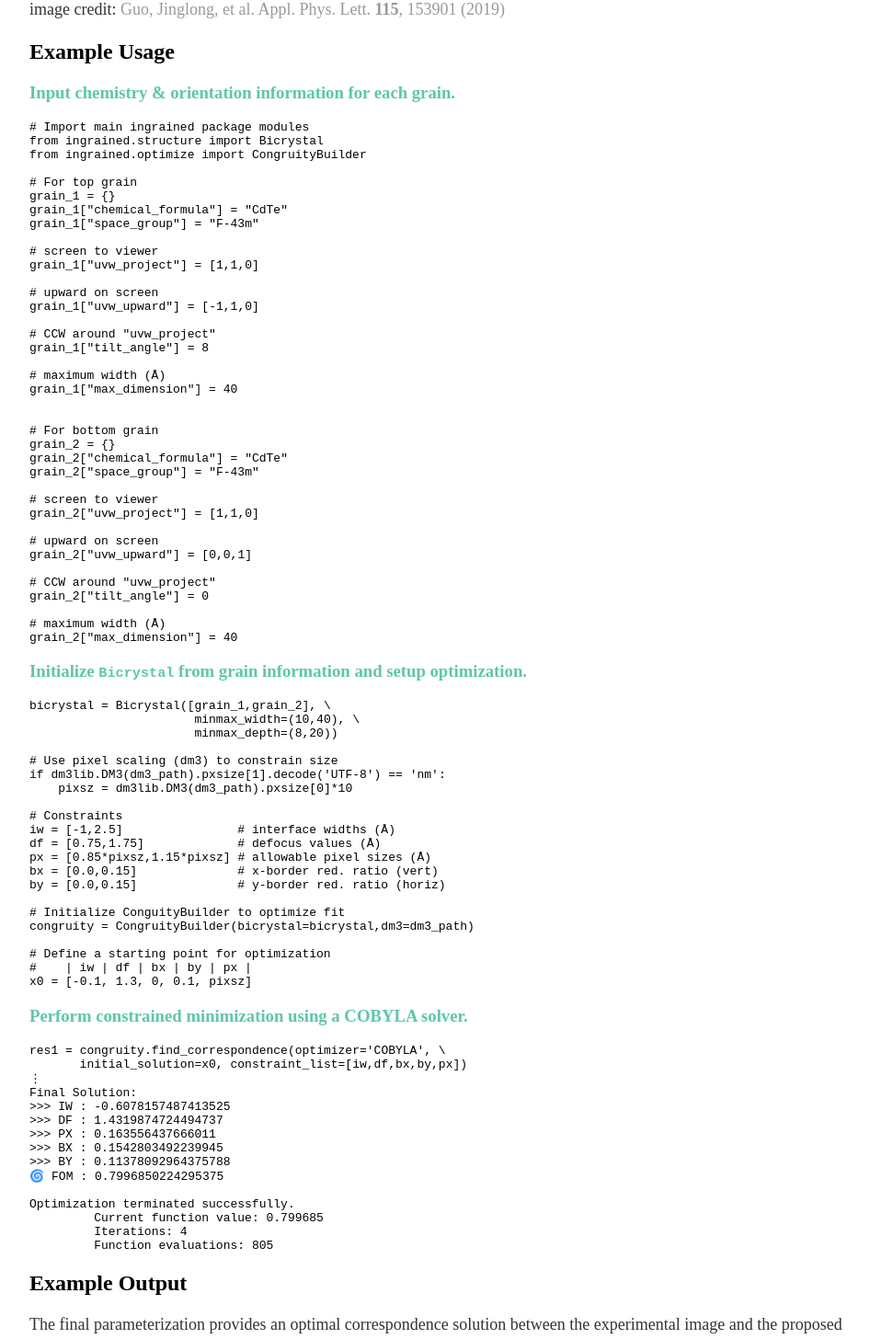
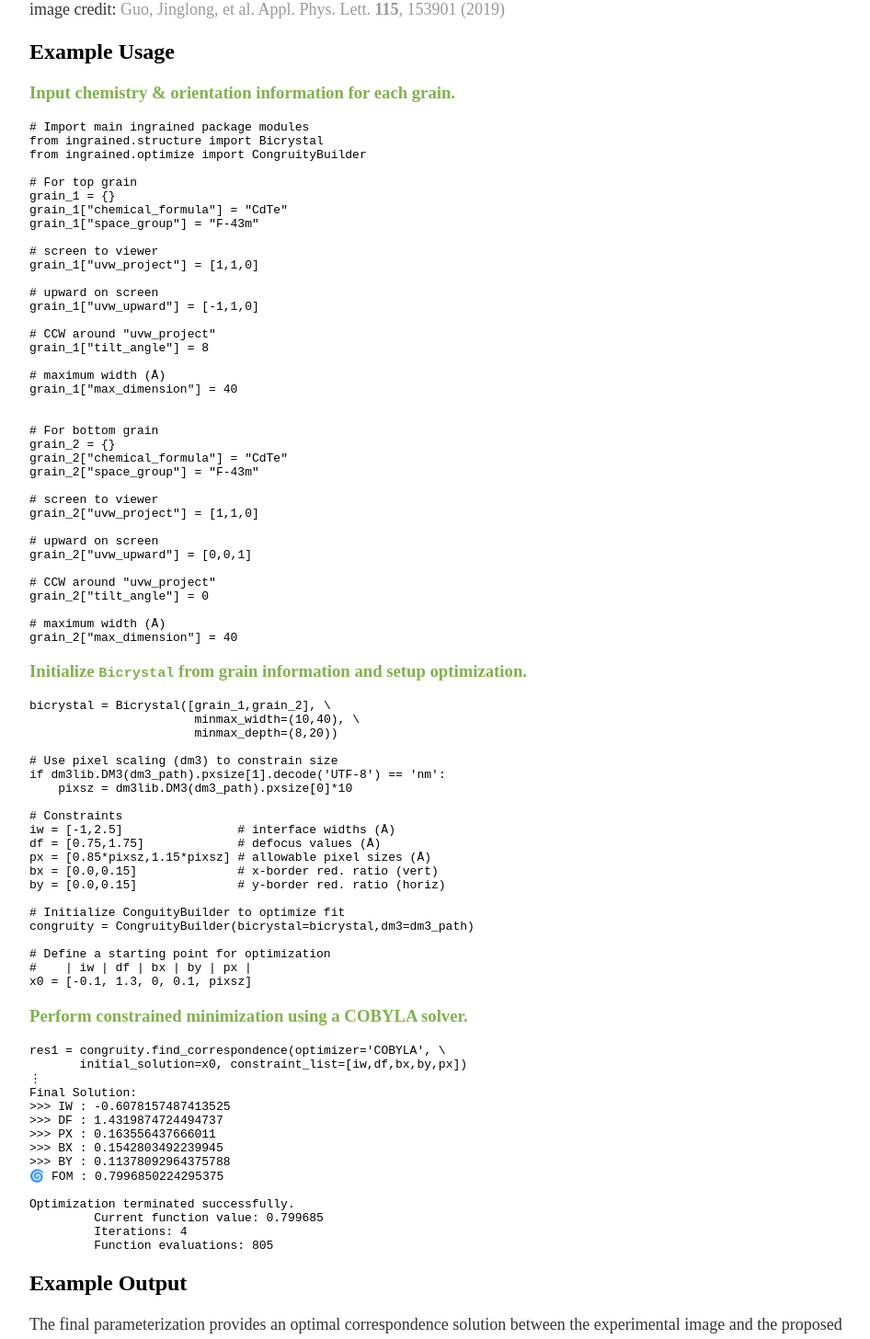
Before and after one commit to eschwenk/eschwenk.github.io, a Jekyll site: the page built from _projects/ingrained.md, in a window 1280 px wide. Shown: the part 1258-2714 px from the top of the page at 92% size, without its empty margins (160-1106 px from the left). Built offline with Jekyll 4.4.1, drawn with Linux system fonts in a browser that asks for light colours.

Commit message:
Update ingrained.md

````diff
--- a/_projects/ingrained.md
+++ b/_projects/ingrained.md
@@ -22,7 +22,7 @@ This is an example of an atomic–resolution HAADF STEM image of a CdTe (100)-(1
 image credit: <a href="https://aip.scitation.org/doi/10.1063/1.5123169">Guo, Jinglong, <it>et al.</it> Appl. Phys. Lett. <b>115</b>, 153901 (2019)</a>
 
 ## Example Usage
-### <font color='#5EC6AA'>Input chemistry & orientation information for each grain.</font>
+### <font color='#81B14C'>Input chemistry & orientation information for each grain.</font>
 ```python
 # Import main ingrained package modules
 from ingrained.structure import Bicrystal
@@ -63,7 +63,7 @@ grain_2["tilt_angle"] = 0
 # maximum width (Å)
 grain_2["max_dimension"] = 40
 ```
-### <font color='#5EC6AA'> Initialize <code>Bicrystal</code> from grain information and setup optimization.</font>
+### <font color='#81B14C'> Initialize <code>Bicrystal</code> from grain information and setup optimization.</font>
 ```python
 bicrystal = Bicrystal([grain_1,grain_2], \
                        minmax_width=(10,40), \
@@ -87,7 +87,7 @@ congruity = CongruityBuilder(bicrystal=bicrystal,dm3=dm3_path)
 #    | iw | df | bx | by | px |
 x0 = [-0.1, 1.3, 0, 0.1, pixsz]
 ```
-### <font color='#5EC6AA'> Perform <b>constrained</b> minimization using a COBYLA solver.</font>
+### <font color='#81B14C'> Perform <b>constrained</b> minimization using a COBYLA solver.</font>
 ```python
 res1 = congruity.find_correspondence(optimizer='COBYLA', \
        initial_solution=x0, constraint_list=[iw,df,bx,by,px])
````
